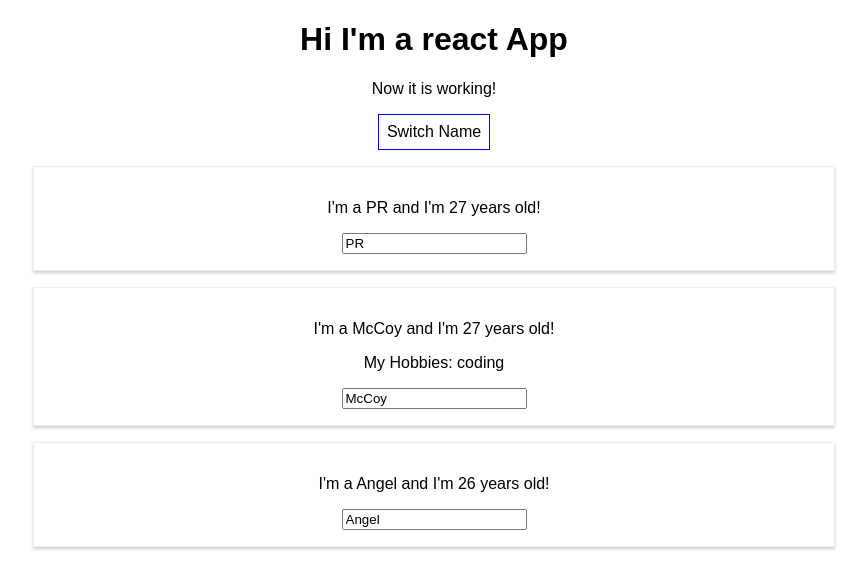
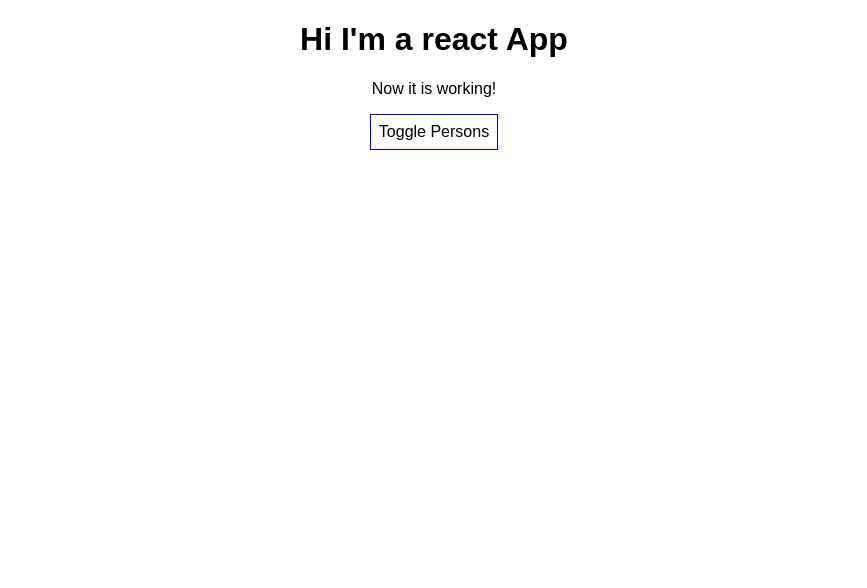
Before and after one commit to PanRes/udemy_react16, a React (Create React App) app: page / in a window 1280 px wide. Shown: the top 588 px of the page, without its empty margins (206-1073 px from the left). Built offline with nearby package versions, Linux system fonts and the light colour scheme.

Commit message:
Section 4 Lecture 58

```diff
--- a/src/App.js
+++ b/src/App.js
@@ -6,32 +6,37 @@ class App extends Component {
 
     state = {
         persons: [
-            {name:"PR", age:"27"},
-            {name:"McCoy", age:"27"},
-            {name:"Angel", age:"26"},
+            {id: 'testKey1', name:"PR", age:"27"},
+            {id: 'sdvsd', name:"McCoy", age:"27"},
+            {id: 'aser', name:"Angel", age:"26"}
         ]
     }
 
-    switchNameHandler = (newName) => {
-        // console.log("Clicked!")
-        // DON'T DO THIS this.state.persons[0].name = "Panagiotis Ressos"
-        this.setState({persons: [
-                {name:newName, age:"27"},
-                {name:"McCoy", age:"27"},
-                {name:"Angel", age:"26.5"},
-            ]
-        })
+    nameChangedHandler = (event, id) => {
+        const personIndex = this.state.persons.findIndex(p => {
+            return p.id === id;
+        });
+
+        const person = {...this.state.persons[personIndex]};
+
+        person.name = event.target.value;
+
+        const persons = [...this.state.persons];
+        persons[personIndex] = person;
+
+        this.setState({persons: persons})
     }
 
-    nameChangedHandler = (event) => {
-        // console.log("Clicked!")
-        // DON'T DO THIS this.state.persons[0].name = "Panagiotis Ressos"
-        this.setState({persons: [
-                {name:'PR', age:"27"},
-                {name:event.target.value, age:"27"},
-                {name:"Angel", age:"26"},
-            ]
-        })
+    deletePersonHandler = (personIndex) => {
+        // const persons = this.state.persons.slice();
+        const persons = [...this.state.persons];
+        persons.splice(personIndex, 1);
+        this.setState({persons: persons});
+    }
+
+    togglePersonsHandler = () => {
+        const doesShow = this.state.showPersons;
+        this.setState({showPersons: !doesShow});
     }
 
     render() {
@@ -44,24 +49,31 @@ class App extends Component {
             coursor: 'pointer'
         };
 
+        let persons = null;
+
+        if (this.state.showPersons) {
+            persons = (
+                <div>
+                    {this.state.persons.map((person, index) => {
+                        return <Person
+                            click={() => this.deletePersonHandler(index)}
+                            name={person.name}
+                            age={person.age}
+                            key={person.id}
+                            changed={(event) => this.nameChangedHandler(event, person.id)}/>
+                    })}
+                </div>
+            )
+        }
+
         return (
             <div className="App">
                 <h1>Hi I'm a react App</h1>
                 <p>Now it is working!</p>
                 <button
                     style={style}
-                    onClick={() => this.switchNameHandler('PR!!')}>Switch Name</button>
-                <Person
-                    name={this.state.persons[0].name}
-                    age={this.state.persons[0].age}/>
-                <Person
-                    name={this.state.persons[1].name}
-                    age={this.state.persons[1].age}
-                    click={this.switchNameHandler.bind(this, "Panagiotis")}
-                    changed={this.nameChangedHandler}>My Hobbies: coding</Person>
-                <Person
-                    name={this.state.persons[2].name}
-                    age={this.state.persons[2].age}/>
+                    onClick={this.togglePersonsHandler}>Toggle Persons</button>
+                {persons}
             </div>
         );
         // return (React.createElement('div', null, React.createElement('h1', {className: 'App'}, 'Now it should work')));
```
Also changed, not shown: package.json (line endings or trailing spaces), 1 other file (tests, documents, lock files or other folders).
